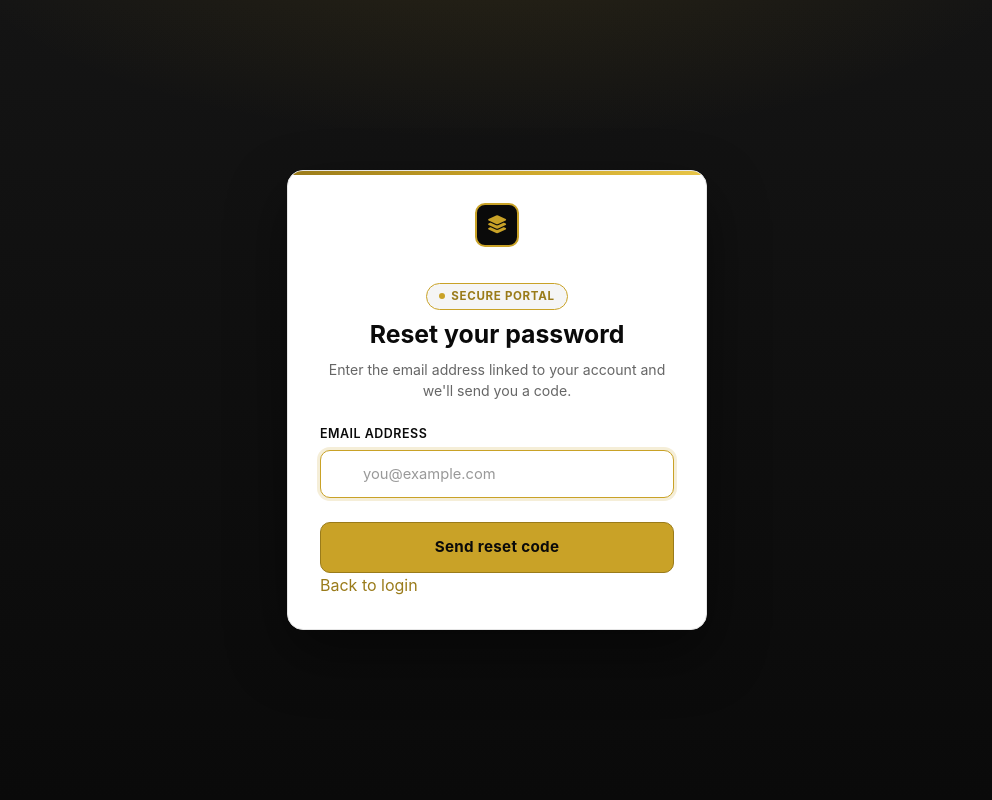
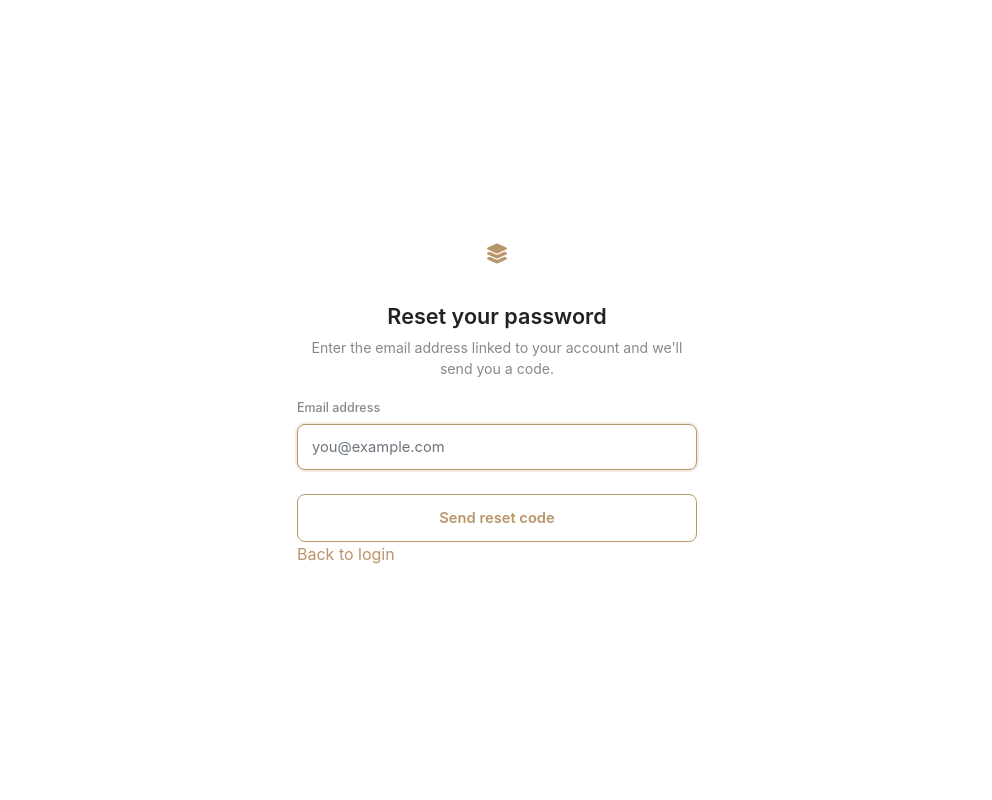
Before and after one commit to dazuuuu/Mbita-POS, a PHP site: page /Curlz/Mbita/public/auth/forgot-password.php in a window 1280 px wide. Shown: the whole page, without its empty margins (143-1135 px from the left). Run offline with PHP 8.4, Linux system fonts and the light colour scheme; data comes from the database, SQL or seed files in the repository; some libraries are stand-ins or nearby versions.

Commit message:
Simplify login to all-white layout with subtle gold accents
- Remove black page background and heavy card shadows
- Owner/Staff toggle: plain text with soft gold underline when active
- PIN keys: white circles, dark numbers, gold only on hover/press
- Home portal: flat white, minimal dividers, muted gold icons

Co-authored-by: dazuuuu <dazuuuu@users.noreply.github.com>

```diff
--- a/public/templates/auth/layout.php
+++ b/public/templates/auth/layout.php
@@ -16,116 +16,74 @@ $__authTenant = $__authBrand['tenant'];
     <link rel="stylesheet" href="https://cdnjs.cloudflare.com/ajax/libs/font-awesome/6.5.1/css/all.min.css">
     <style>
         :root{
-            --lux-black:#0a0a0a;
-            --lux-black-soft:#141414;
-            --lux-white:#ffffff;
-            --lux-off:#f5f5f5;
-            --lux-gold:#c9a227;
-            --lux-gold-light:#e8c547;
-            --lux-gold-dark:#9a7b1a;
-            --lux-muted:#666666;
-            --lux-border:#e5e5e5;
+            --text:#222222;
+            --muted:#888888;
+            --gold:#b8956b;
+            --gold-soft:rgba(184,149,107,.18);
+            --line:#eeeeee;
         }
         *{box-sizing:border-box;margin:0;padding:0}
         body{
             min-height:100vh;display:flex;align-items:center;justify-content:center;
-            background:var(--lux-black);
+            background:#ffffff;
             font-family:-apple-system,'Segoe UI',Roboto,Arial,sans-serif;
-            padding:40px 20px;color:var(--lux-white);
-        }
-        body::before{
-            content:'';position:fixed;inset:0;pointer-events:none;z-index:0;
-            background:
-                radial-gradient(ellipse 80% 50% at 50% -10%, rgba(201,162,39,.12), transparent 55%),
-                linear-gradient(180deg, var(--lux-black-soft) 0%, var(--lux-black) 100%);
+            padding:32px 20px;color:var(--text);
         }
 
-        .auth-shell{position:relative;z-index:1;width:420px;max-width:100%}
-        .auth-card{
-            background:var(--lux-white);color:var(--lux-black);
-            border:1px solid var(--lux-border);border-radius:16px;
-            overflow:hidden;box-shadow:0 24px 60px rgba(0,0,0,.45);
-            position:relative;
-        }
-        .auth-card::before{
-            content:'';position:absolute;top:0;left:0;right:0;height:4px;
-            background:linear-gradient(90deg, var(--lux-gold-dark), var(--lux-gold), var(--lux-gold-light));
-        }
-
-        .auth-head{padding:32px 32px 0;text-align:center}
+        .auth-shell{width:400px;max-width:100%}
+        .auth-head{padding:0 0 20px;text-align:center}
         .auth-head img{
             max-height:52px;max-width:200px;object-fit:contain;
-            display:block;margin:0 auto 10px;
+            display:block;margin:0 auto 8px;
         }
         .logo-icon{
-            width:44px;height:44px;background:var(--lux-black);
-            border:2px solid var(--lux-gold);border-radius:10px;
-            display:inline-flex;align-items:center;justify-content:center;margin-bottom:8px;
+            width:40px;height:40px;color:var(--gold);
+            display:inline-flex;align-items:center;justify-content:center;margin-bottom:6px;
         }
-        .logo-icon i{color:var(--lux-gold);font-size:18px}
+        .logo-icon i{font-size:20px}
 
-        .auth-body{padding:8px 32px 32px;color:var(--lux-black)}
+        .auth-body{color:var(--text)}
         .auth-body button{color:inherit}
-        .badge-wrap{text-align:center;margin:18px 0 6px}
-        .badge-secure{
-            display:inline-flex;align-items:center;gap:6px;
-            background:var(--lux-off);border:1px solid var(--lux-gold);
-            color:var(--lux-gold-dark);font-size:.72rem;font-weight:700;
-            padding:4px 12px;border-radius:999px;letter-spacing:.06em;text-transform:uppercase;
-        }
-        .badge-dot{width:6px;height:6px;border-radius:50%;background:var(--lux-gold);display:inline-block}
 
-        .auth-title{font-size:1.55rem;font-weight:700;color:var(--lux-black);text-align:center;margin:0 0 6px}
-        .auth-sub{color:var(--lux-muted);font-size:.88rem;text-align:center;margin-bottom:24px;line-height:1.5}
+        .auth-title{font-size:1.35rem;font-weight:600;color:var(--text);text-align:center;margin:0 0 4px}
+        .auth-sub{color:var(--muted);font-size:.88rem;text-align:center;margin-bottom:20px;line-height:1.5}
 
         .form-label{
-            display:block;font-size:.78rem;font-weight:600;color:var(--lux-black);
-            margin-bottom:6px;letter-spacing:.04em;text-transform:uppercase;
-        }
-        .field-wrap{position:relative}
-        .field-icon{
-            position:absolute;left:14px;top:50%;transform:translateY(-50%);
-            color:var(--lux-muted);pointer-events:none;
+            display:block;font-size:.78rem;font-weight:500;color:var(--muted);
+            margin-bottom:6px;
         }
         .form-control{
-            background:var(--lux-off)!important;border:1px solid var(--lux-border)!important;
-            border-radius:10px!important;padding:12px 14px 12px 42px!important;
-            color:var(--lux-black)!important;font-size:.92rem!important;transition:all .2s!important;
+            background:#fff!important;border:1px solid var(--line)!important;
+            border-radius:8px!important;padding:11px 14px!important;
+            color:var(--text)!important;font-size:.92rem!important;
         }
-        .form-control::placeholder{color:#999}
         .form-control:focus{
-            background:var(--lux-white)!important;border-color:var(--lux-gold)!important;
-            box-shadow:0 0 0 3px rgba(201,162,39,.18)!important;color:var(--lux-black)!important;
+            border-color:var(--gold)!important;
+            box-shadow:0 0 0 2px var(--gold-soft)!important;
         }
 
         .btn-auth{
-            width:100%;padding:13px;font-weight:700;font-size:.95rem;
-            background:var(--lux-gold)!important;border:1px solid var(--lux-gold-dark)!important;
-            border-radius:10px!important;color:var(--lux-black)!important;
-            letter-spacing:.02em;transition:all .2s!important;
+            width:100%;padding:12px;font-weight:600;font-size:.92rem;
+            background:#fff!important;border:1px solid var(--gold)!important;
+            border-radius:8px!important;color:var(--gold)!important;
         }
-        .btn-auth:hover{
-            background:var(--lux-gold-light)!important;
-            box-shadow:0 8px 24px rgba(201,162,39,.35)!important;
-        }
+        .btn-auth:hover{background:var(--gold-soft)!important}
 
-        .auth-alert{border-radius:10px;padding:10px 14px;font-size:.88rem;margin-bottom:16px}
+        .auth-alert{border-radius:8px;padding:10px 14px;font-size:.88rem;margin-bottom:14px}
         .auth-alert.err{background:#fff5f5;color:#991b1b;border:1px solid #fecaca}
         .auth-alert.ok{background:#f0fdf4;color:#166534;border:1px solid #bbf7d0}
-        .otp-input{letter-spacing:.5em;text-align:center;font-size:1.4rem;font-weight:700}
+        .otp-input{letter-spacing:.5em;text-align:center;font-size:1.4rem;font-weight:600}
 
-        a{color:var(--lux-gold-dark);text-decoration:none}
-        a:hover{color:var(--lux-gold);text-decoration:underline}
+        a{color:var(--gold);text-decoration:none}
+        a:hover{text-decoration:underline}
 
         @media(max-width:480px){
-            .auth-head{padding:24px 24px 0}
-            .auth-body{padding:8px 24px 24px}
+            body{padding:24px 16px}
         }
     </style>
 </head>
 <body>
     <div class="auth-shell">
-        <div class="auth-card">
         <div class="auth-head">
             <?php if ($__authLogo): ?>
             <img src="<?php echo htmlspecialchars($__authLogo); ?>" alt="<?php echo htmlspecialchars($__authName); ?>"
@@ -136,11 +94,7 @@ $__authTenant = $__authBrand['tenant'];
             </div>
         </div>
         <div class="auth-body">
-                <div class="badge-wrap">
-                    <span class="badge-secure"><span class="badge-dot"></span>Secure Portal</span>
-                </div>
             <?php echo $content ?? ''; ?>
-            </div>
         </div>
     </div>
 
```
Also changed, not shown: public/auth/login.php (+10 -9 lines), public/components/auth/pin_keypad.php (+24 -36 lines), public/index.php (+36 -66 lines). Lines whose indentation alone changed are shown as unchanged.
